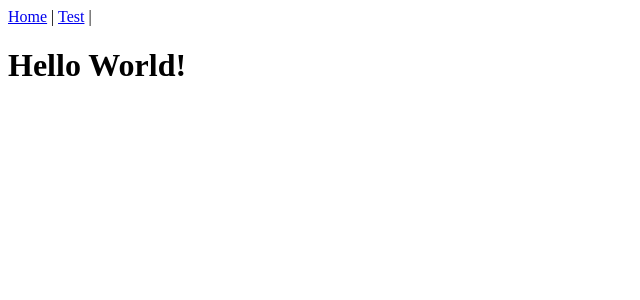
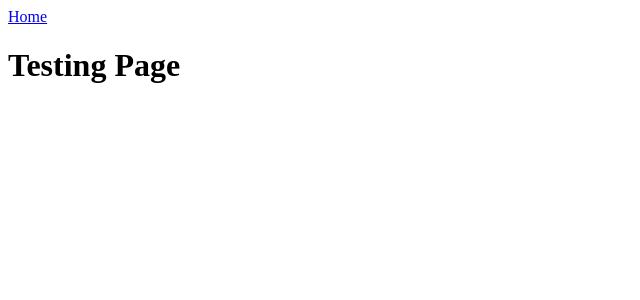
Before and after one commit to pawjjs/pi-wo, a Vue app: page /testing in a window 1280 px wide. Shown: the top 300 px of the page, without its empty margins (0-640 px from the left). Built offline with nearby package versions, Linux system fonts and the light colour scheme.

Commit message:
Dodano vue router i 404 page dla lepszej wydajności

```diff
--- a/frontend/src/App.vue
+++ b/frontend/src/App.vue
@@ -1,28 +1,3 @@
-<script setup>
-import { ref, computed } from 'vue'
-import Home from './views/stats/HomePage.vue'
-import Test from './views/stats/TestPage.vue'
-
-const greetings = ('Hello World!')
-
-const routes = {
-  '/': Home,
-  '/testing': Test
-}
-
-const currentPath = ref(window.location.hash)
-
-window.addEventListener('hashchange', () => {
-  currentPath.value = window.location.hash
-})
-
-const currentView = computed(() => {
-  return routes[currentPath.value.slice(1) || '/'] || NotFound
-})
-</script>
-
 <template>
-  <a href="#/">Home</a> |
-  <a href="#/testing">Test</a> |
-  <component :is="currentView" :message="greetings" />
+  <RouterView />
 </template>
--- /dev/null
+++ b/frontend/src/ErrorPage.vue
@@ -0,0 +1,4 @@
+<template>
+    <h1>Error 404: Nie znaleciono strony</h1>
+    <h2><RouterLink to = "/">Wróc na strone główną</RouterLink></h2>
+</template>
--- a/frontend/src/main.js
+++ b/frontend/src/main.js
@@ -1,4 +1,7 @@
 import { createApp } from 'vue'
 import App from './App.vue'
+import router from './router.js'
 
-createApp(App).mount('#app')
+const app = createApp(App)
+app.use(router)
+app.mount('#app')
--- /dev/null
+++ b/frontend/src/router.js
@@ -0,0 +1,26 @@
+import HomePage from "./views/stats/HomePage.vue";
+import TestPage from "./views/stats/TestPage.vue";
+import ErrorPage from "./ErrorPage.vue";
+import { createRouter, createWebHistory } from "vue-router";
+
+const router = createRouter({
+    history: createWebHistory(),
+    routes: [
+    {
+        path: '/',
+        component: HomePage,
+        props: {message: "Hello World!"}
+    },
+    {
+        path: '/testing',
+        component: TestPage
+    },
+    {
+        path: '/:pathMatch(.*)*',
+        component: ErrorPage
+    }
+    ]
+
+})
+
+export default router;
--- a/frontend/src/views/stats/HomePage.vue
+++ b/frontend/src/views/stats/HomePage.vue
@@ -7,5 +7,6 @@ defineProps({
 </script>
 
 <template>
+  <RouterLink to = "/testing">Test</RouterLink>
   <h1>{{ message }}</h1>
 </template>
--- a/frontend/src/views/stats/TestPage.vue
+++ b/frontend/src/views/stats/TestPage.vue
@@ -1,3 +1,4 @@
 <template>
+  <RouterLink to = "/">Home</RouterLink>
   <h1>Testing Page</h1>
 </template>
--- a/package.json
+++ b/package.json
@@ -24,7 +24,8 @@
   "homepage": "https://github.com/pawjjs/pi-wo#readme",
   "dependencies": {
     "express": "^5.3.0",
-    "vue": "^3.5.0"
+    "vue": "^3.5.0",
+    "vue-router": "^4.6.4"
   },
   "devDependencies": {
     "@vitejs/plugin-vue": "^5.2.4",
```
Also changed, not shown: 1 other file (tests, documents, lock files or other folders).
